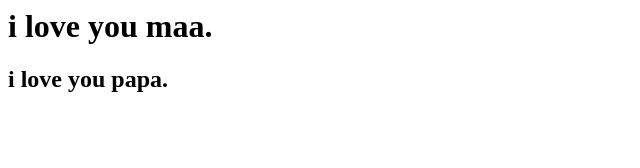
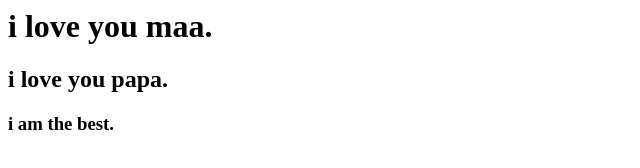
Before and after one commit to joshi-git-hub/myrepo1, a plain HTML site: page index.html in a window 1280 px wide. Shown: the whole page, without its empty margins (0-640 px from the left). Drawn offline with Linux system fonts and the light colour scheme.

Commit message:
modified index.html and created a new myfile.txt

```diff
--- a/index.html
+++ b/index.html
@@ -3,6 +3,7 @@
 
 <h1>i love you maa.</h1>
 <h2>i love you papa.</h2>
+<h3> i am the best. </h3>
 
 </body>
 </html>
```
Also changed, not shown: myfile.txt (added).
